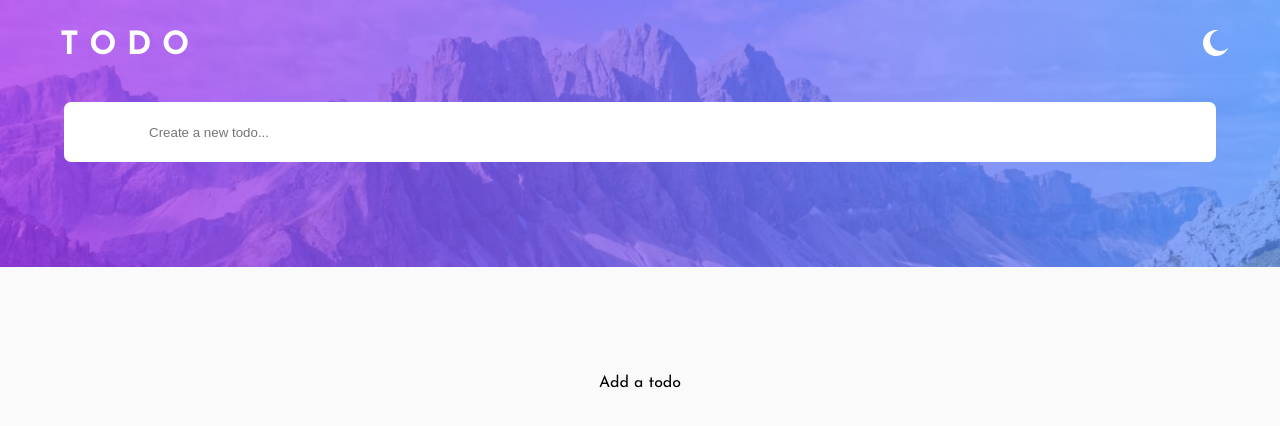
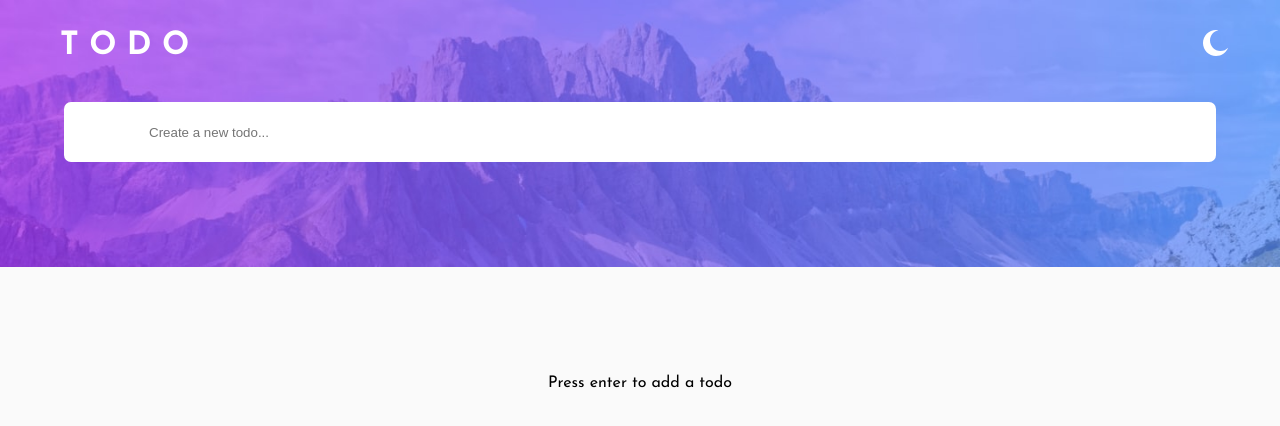
Before and after one commit to odueme/My-Todo, a React (Create React App) app: page / in a window 1280 px wide. Shown: the top 426 px of the page. Built offline with nearby package versions, Linux system fonts and the light colour scheme.

Commit message:
More changes to app

```diff
--- a/src/components/Footer.js
+++ b/src/components/Footer.js
@@ -3,7 +3,7 @@
 function Footer(props){
     return(
         <footer style={{marginTop: "60px"}}>
-        {props.empty ? <p style={{color: props.mode ? "black" : "white" }}>Add a todo</p> : <p style={{color: props.mode ? "black" : "white" }}>Drag and drop to record list</p> }
+        {props.empty ? <p style={{color: props.mode ? "black" : "white" }}>Press enter to add a todo</p> : <p style={{color: props.mode ? "black" : "white" }}>Drag and drop to record list</p> }
         </footer>
     )
 }
```
